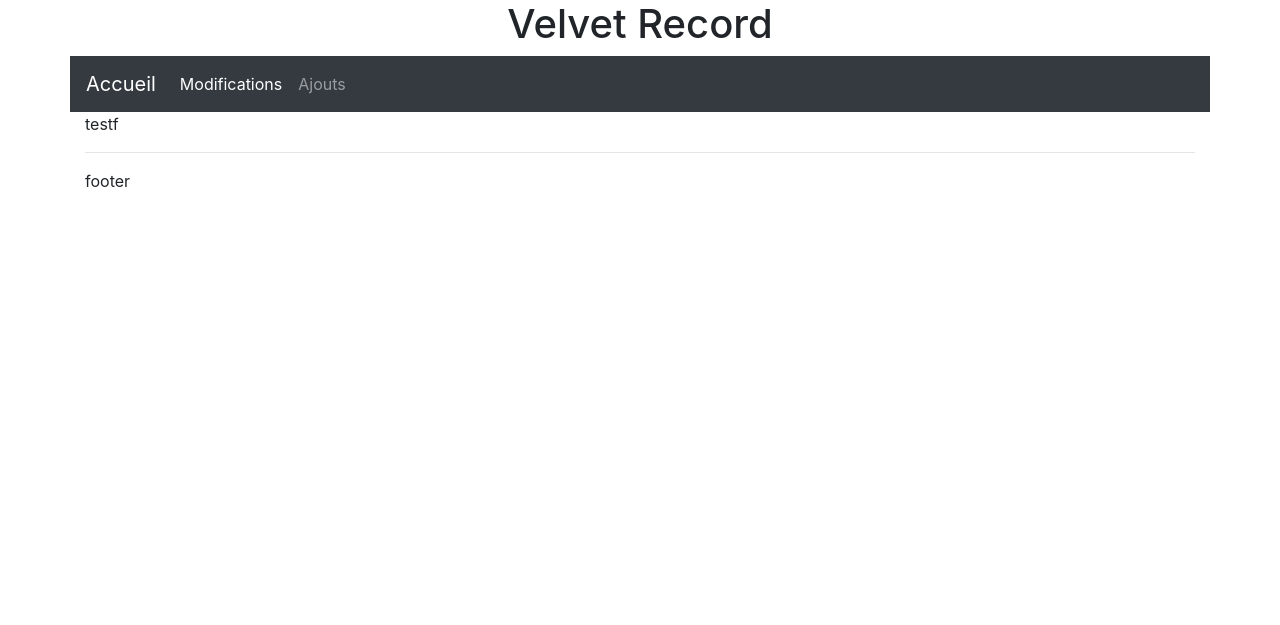
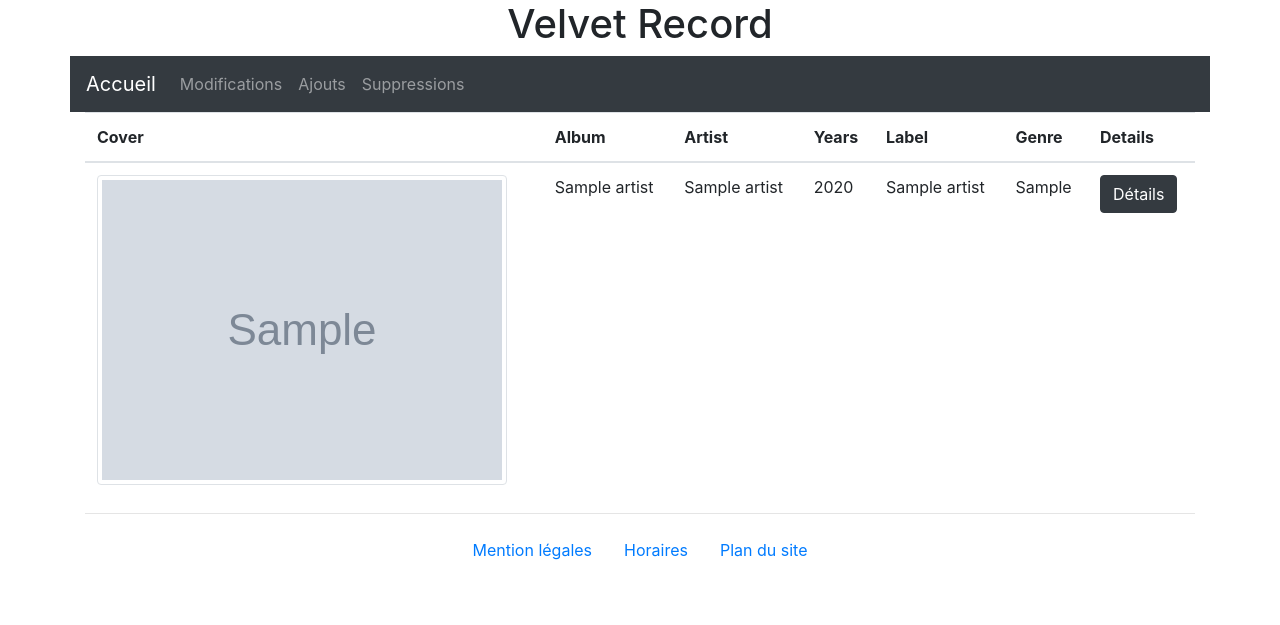
Before and after one commit to Paulo60650/Formation-CDA, a PHP site: page / in a window 1280 px wide. Shown: the top 625 px of the page. Run offline with PHP 8.4, Linux system fonts and the light colour scheme; tables that the repository leaves empty or names only in its code hold one stand-in row (values such as "Sample post"); grey boxes marked "Sample" are stand-in pictures.

Commit message:
bien avance

```diff
--- a/Velvet/assets/CSS/style.css
+++ b/Velvet/assets/CSS/style.css
@@ -1,3 +1,7 @@
+body, html{
+    margin: 0;
+    padding: 0;
+}
 h1{
     text-align: center;
 }
@@ -7,3 +11,6 @@ h1{
 #bouton{
     margin-top: 4%;
 }
+footer{
+    padding-bottom: 5%;
+}
--- a/Velvet/assets/JS/script.js
+++ b/Velvet/assets/JS/script.js
@@ -120,17 +120,6 @@ check.addEventListener("click", function verif(event) {
     verifLabel(label);
     verifPrice(price);
 });
-// Recuperation de l'id select
-// var environnement = document.getElementById('select');
-// Ajout de l'evenement Change a l'id select + Declaration de la fonction
-// permettanr d'ajouter la valeurs selectionne dans la textarea
-// environnement.addEventListener("change", function () {
-//     var select = document.getElementById("select").value;
-//     if (select != 1) {
-//         document.getElementById("envir").textContent += select + "\n";
-//     }
-// });
-
 // Controle grace a l'event keyup et au fonction defini plus haut
 var title = document.getElementById("title");
 title.addEventListener("keyup", function keyTitle() {
@@ -160,3 +149,9 @@ var price = document.getElementById("price");
 price.addEventListener("keyup", function keyPrice() {
     verifPrice(this.value);
 });
+
+// Function de re direction pour le bouton Detail
+var detail = document.getElementsByClassName("detail");
+detail.addEventListener("click", function redirige(){
+window.location.href="views/detail.php";
+});
--- a/Velvet/index.php
+++ b/Velvet/index.php
@@ -2,10 +2,50 @@
 $accueil = "#";
 $form = "views/update_form.php";
 $add = "views/add_form.php";
-$css ="assets/CSS/style.css";
+$del = "views/delete_form.php";
+$css = "assets/CSS/style.css";
 include "views/header.php";
+require "models/connexion_database.php";
+
+$requete = $co->query("SELECT * FROM disc JOIN artist ON disc.artist_id = artist.artist_id");
+$tableau = $requete->fetchAll(PDO::FETCH_OBJ);
+$requete->closeCursor();
 ?>
-<p>testf</p>
+  <!-- On déclare la table -->
+     <table class="table">
+     <thead>
+     <tr>
+     <th>Cover</th>
+     <th>Album</th>
+     <th>Artist</th>
+     <th>Years</th>
+     <th>Label</th>
+     <th>Genre</th>
+     <th>Details</th>
+     </tr>
+     </thead>
+     <tbody>
+     <?php
+     // Boucle pour récupérer les données et les afficher dans le tableau
+    foreach($tableau as $line)
+     {
+     ?>
+     <tr>
+     <td><img class="img-thumbnail" src="assets/img/<?= $line->disc_picture ?>"></td>
+     <td><?= $line->disc_title ?></td>
+     <td><?= $line->artist_name ?></td>
+     <td><?= $line->disc_year ?></td>
+     <td><?= $line->disc_label ?></td>
+     <td><?= $line->disc_genre ?></td>
+     <td><input classe="detail" type="button" value="Détails" class="btn btn-dark b_middle"></td>
+     </tr>
+     <?php
+     }
+ // Fermeture du tableau
+ ?>
+ </tbody>
+ </table>
 <?php
+$js = "assets/JS/script.js";
 include "views/footer.php";
 ?>
--- /dev/null
+++ b/Velvet/models/connexion_database.php
@@ -0,0 +1,13 @@
+<?php
+$servername = 'localhost';
+$username = 'root';
+$password = '';
+$dbname = 'record';
+
+// Le "try ... catch" permet de "tenter" une connection à la base (try) et de retourner une erreur si la connection ne se fait pas (catch).
+try{
+    $co = new PDO("mysql:host=$servername;dbname=$dbname", $username, $password, array(PDO::MYSQL_ATTR_INIT_COMMAND => 'SET NAMES utf8'));
+}
+catch(PDOException $e){
+	die( "Connection failed: " . $e->getMessage());
+}
--- a/Velvet/views/add_form.php
+++ b/Velvet/views/add_form.php
@@ -2,6 +2,7 @@
 $accueil = "../index.php";
 $form = "update_form.php";
 $add = "#";
+$del = "delete_form.php";
 $css ="../assets/CSS/style.css";
 include "header.php"
 ?>
@@ -50,4 +51,7 @@ include "header.php"
       </fieldset>
     </form>
 </section>
-<?php include "footer.php"?>
+<?php
+$js = "../assets/JS/script.js";
+include "footer.php"
+?>
--- a/Velvet/views/footer.php
+++ b/Velvet/views/footer.php
@@ -1,10 +1,14 @@
 <hr>
 <footer>
-<p>footer</p>
+    <ul class="nav justify-content-center">
+        <li class="nav-item"><a class="nav-link active" href="#">Mention légales</a></li>
+        <li class="nav-item"><a class="nav-link active" href="#">Horaires</a></li>
+        <li class="nav-item"><a class="nav-link active" href="#">Plan du site</a></li>
+     </ul>
 </footer>
 </body>
 <script src="https://code.jquery.com/jquery-3.4.1.slim.min.js" integrity="sha384-J6qa4849blE2+poT4WnyKhv5vZF5SrPo0iEjwBvKU7imGFAV0wwj1yYfoRSJoZ+n" crossorigin="anonymous"></script>
 <script src="https://cdn.jsdelivr.net/npm/popper.js@1.16.0/dist/umd/popper.min.js" integrity="sha384-Q6E9RHvbIyZFJoft+2mJbHaEWldlvI9IOYy5n3zV9zzTtmI3UksdQRVvoxMfooAo" crossorigin="anonymous"></script>
 <script src="https://stackpath.bootstrapcdn.com/bootstrap/4.4.1/js/bootstrap.min.js" integrity="sha384-wfSDF2E50Y2D1uUdj0O3uMBJnjuUD4Ih7YwaYd1iqfktj0Uod8GCExl3Og8ifwB6" crossorigin="anonymous"></script>
-<script src="../assets/JS/script.js"></script>
+<script src="<?php echo $js ?>"></script>
 </html>
--- a/Velvet/views/header.php
+++ b/Velvet/views/header.php
@@ -19,11 +19,14 @@
 
       <div class="collapse navbar-collapse" id="navbarSupportedContent">
     <ul class="navbar-nav mr-auto">
-      <li class="nav-item active">
-        <a class="nav-link" href="<?php echo $form ?>">Modifications <span class="sr-only">(current)</span></a>
+    <li class="nav-item">
+        <a class="nav-link" href="<?php echo $form ?>">Modifications</a>
       </li>
       <li class="nav-item">
         <a class="nav-link" href="<?php echo $add ?>">Ajouts</a>
+      </li>
+      <li class="nav-item">
+        <a class="nav-link" href="<?php echo $del ?>">Suppressions</a>
       </li>
     </ul>
   </div>
--- a/Velvet/views/update_form.php
+++ b/Velvet/views/update_form.php
@@ -2,6 +2,7 @@
 $accueil = "../index.php";
 $form = "#";
 $add = "add_form.php";
+$del = "delete_form.php";
 $css ="../assets/CSS/style.css";
 include "header.php"
 ?>
@@ -50,4 +51,7 @@ include "header.php"
       </fieldset>
     </form>
 </section>
-<?php include "footer.php"?>
+<?php
+$js = "../assets/JS/script.js";
+include "footer.php";
+?>
```
Also changed, not shown: Velvet/views/delete_form.php (+13 -0 lines), Velvet/views/detail.php (added).
